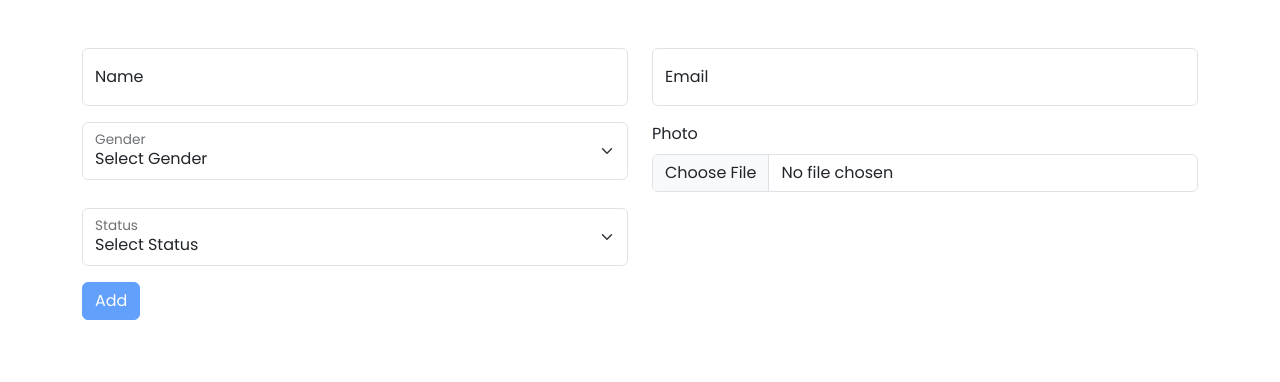
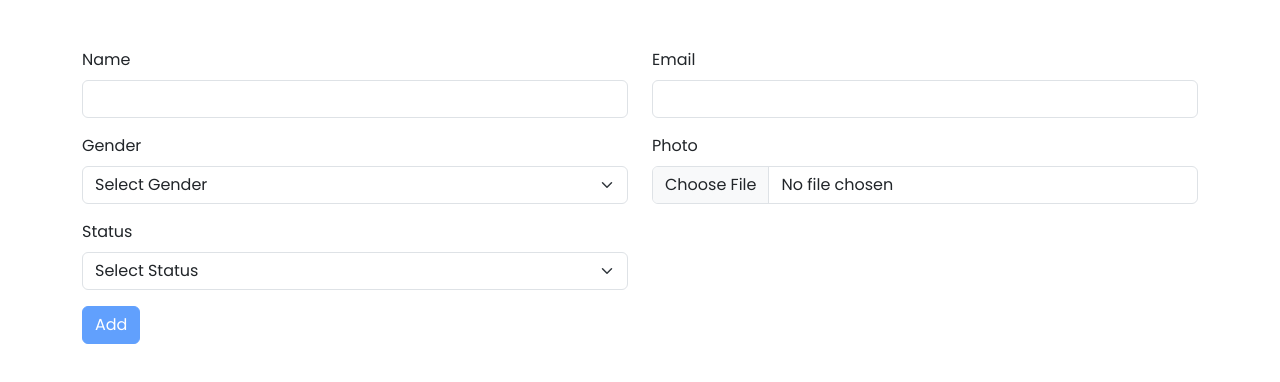
Before and after one commit to ahmadzafar100/newportal_react, a React (Create React App) app: page / in a window 1280 px wide. Shown: the top 382 px of the page. Built offline with nearby package versions, Linux system fonts and the light colour scheme.

Commit message:
Bug fixed

```diff
--- a/src/AddUserWithPhoto.js
+++ b/src/AddUserWithPhoto.js
@@ -76,39 +76,28 @@ const AddUserWithPhoto = () => {
         <form onSubmit={addUser}>
           <Row>
             <Col md={6} sm={6}>
-              <FloatingLabel
-                controlId="floatingInput"
-                label="Name"
-                className="mb-3"
-              >
+              <Form.Group controlId="formName" className="mb-3">
+                <Form.Label>Name</Form.Label>
                 <Form.Control
                   type="text"
-                  placeholder="Name"
                   onChange={(event) => setName(event.target.value)}
                   value={name}
                 />
-              </FloatingLabel>
+              </Form.Group>
             </Col>
             <Col md={6} sm={6}>
-              <FloatingLabel
-                controlId="floatingInput"
-                label="Email"
-                className="mb-3"
-              >
+              <Form.Group controlId="formEmail" className="mb-3">
+                <Form.Label>Email</Form.Label>
                 <Form.Control
                   type="email"
-                  placeholder="Email"
                   onChange={(event) => setEmail(event.target.value)}
                   value={email}
                 />
-              </FloatingLabel>
+              </Form.Group>
             </Col>
             <Col md={6} sm={6}>
-              <FloatingLabel
-                controlId="floatingInput"
-                label="Gender"
-                className="mb-3"
-              >
+              <Form.Group controlId="formGender" className="mb-3">
+                <Form.Label>Gender</Form.Label>
                 <Form.Select
                   value={gender}
                   onChange={(event) => setGender(event.target.value)}
@@ -117,7 +106,7 @@ const AddUserWithPhoto = () => {
                   <option value="male">Male</option>
                   <option value="female">Female</option>
                 </Form.Select>
-              </FloatingLabel>
+              </Form.Group>
             </Col>
             <Col md={6} sm={6}>
               <Form.Group controlId="formFile" className="mb-3">
@@ -130,11 +119,8 @@ const AddUserWithPhoto = () => {
               </Form.Group>
             </Col>
             <Col md={6} sm={6}>
-              <FloatingLabel
-                controlId="floatingInput"
-                label="Status"
-                className="mb-3"
-              >
+              <Form.Group controlId="formStatus" className="mb-3">
+                <Form.Label>Status</Form.Label>
                 <Form.Select
                   value={status}
                   onChange={(event) => setStatus(event.target.value)}
@@ -143,7 +129,7 @@ const AddUserWithPhoto = () => {
                   <option value="active">Active</option>
                   <option value="inactive">Inactive</option>
                 </Form.Select>
-              </FloatingLabel>
+              </Form.Group>
             </Col>
           </Row>
           <Button
```
